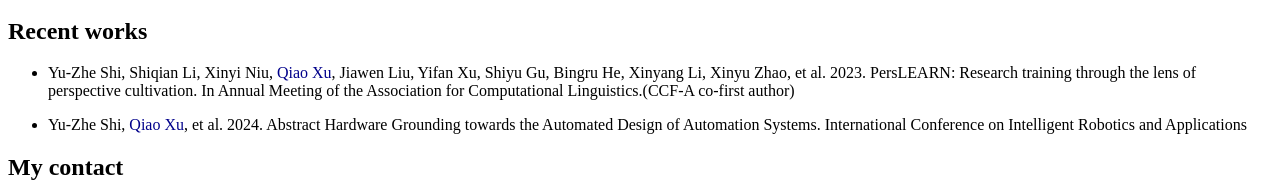
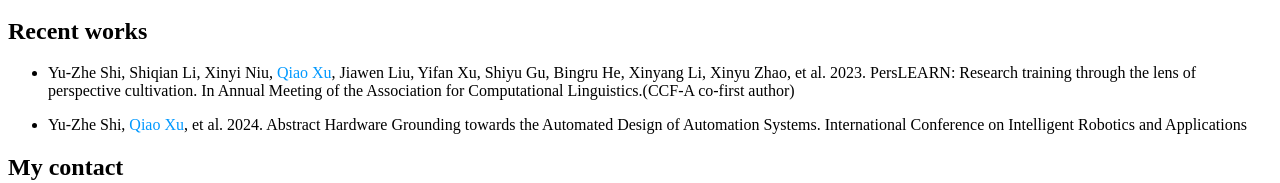
Before and after one commit to Qiao0124/Qiao0124.github.io, a plain HTML site: page index.html in a window 1280 px wide. Shown: the part 412-595 px from the top of the page. Drawn offline with Linux system fonts and the light colour scheme.

Commit message:
Update index.html

```diff
--- a/index.html
+++ b/index.html
@@ -16,9 +16,9 @@
     <p>MIT 6.S081: Operating System Engineering</p>
     <h2>Recent works</h2>
     <ul>
-        <li>Yu-Zhe Shi, Shiqian Li, Xinyi Niu, <span style="color: #00008b">Qiao Xu</span>, Jiawen Liu, Yifan Xu, Shiyu Gu, Bingru He, Xinyang Li, Xinyu Zhao, et al. 2023. PersLEARN: Research training through the lens of perspective cultivation. In Annual Meeting of the Association for Computational Linguistics.(CCF-A co-first author)</li>
+        <li>Yu-Zhe Shi, Shiqian Li, Xinyi Niu, <span style="color: #0099ff">Qiao Xu</span>, Jiawen Liu, Yifan Xu, Shiyu Gu, Bingru He, Xinyang Li, Xinyu Zhao, et al. 2023. PersLEARN: Research training through the lens of perspective cultivation. In Annual Meeting of the Association for Computational Linguistics.(CCF-A co-first author)</li>
         <p></p>
-        <li>Yu-Zhe Shi, <span style="color: #00008b">Qiao Xu</span>, et al. 2024. Abstract Hardware Grounding towards the Automated Design of Automation Systems. International Conference on Intelligent Robotics and Applications</li>
+        <li>Yu-Zhe Shi, <span style="color: #0099ff">Qiao Xu</span>, et al. 2024. Abstract Hardware Grounding towards the Automated Design of Automation Systems. International Conference on Intelligent Robotics and Applications</li>
     </ul>
 
     <h2>My contact</h2>
```
